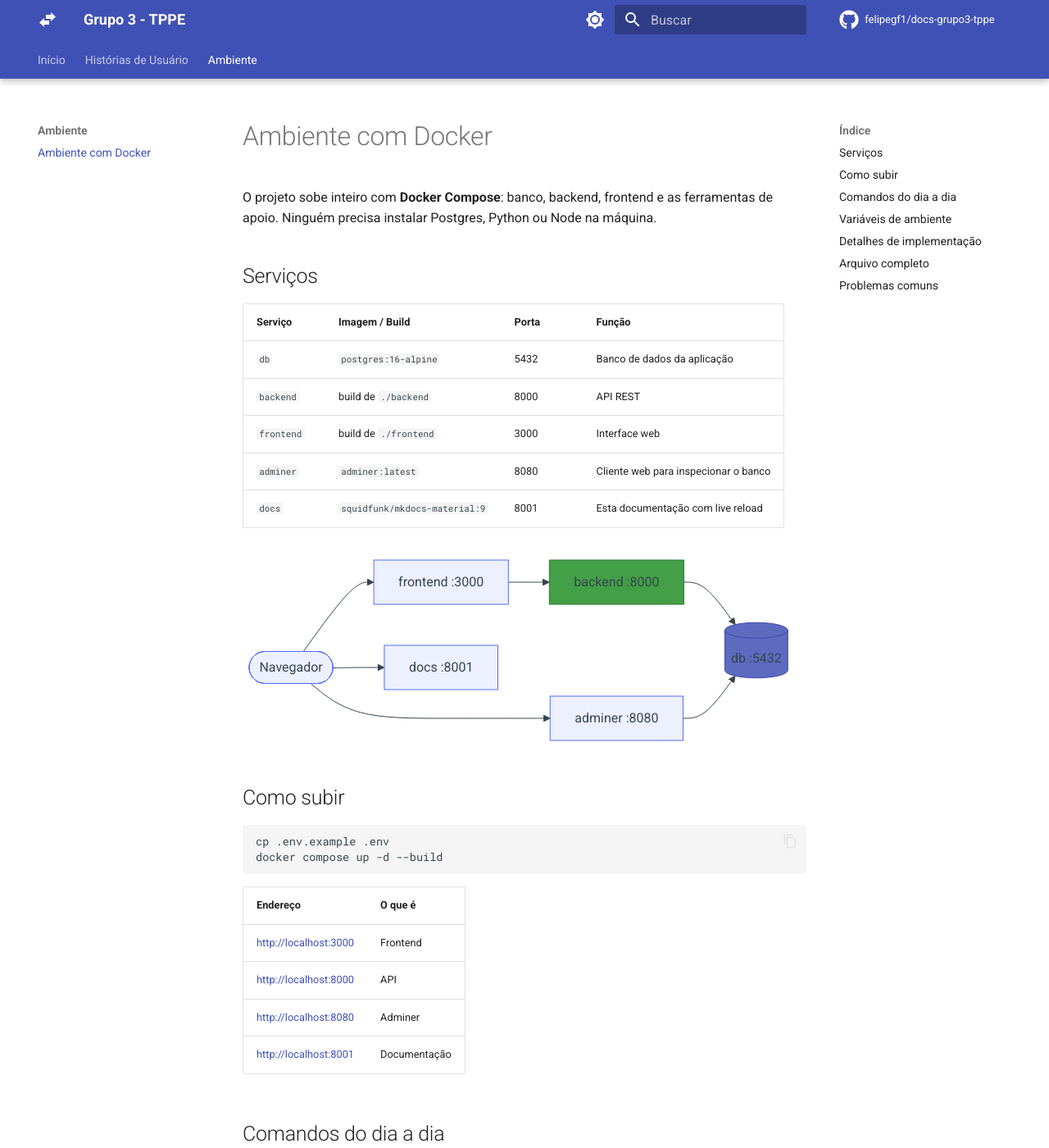
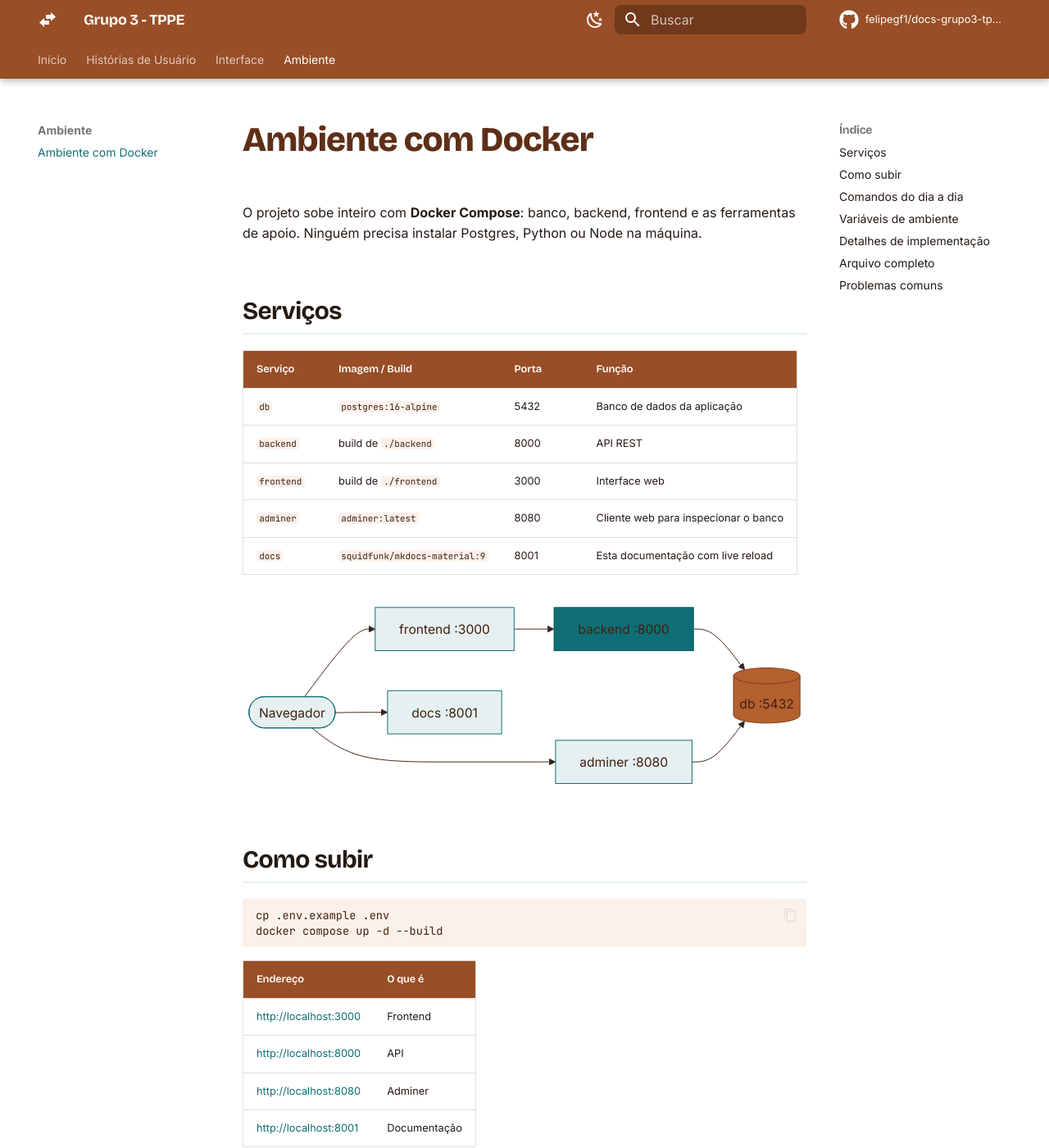
Before and after one commit to felipegf1/docs-grupo3-tppe, an MkDocs documentation site: the page built from docs/ambiente/docker.md, in a window 1280 px wide and 1400 px high. Shown: the whole window at 82% size. Built offline with MkDocs 1.6.1 and Material for MkDocs 9.7.7, drawn with Linux system fonts in a browser that asks for light colours; comment, search, counter and statistics services are not loaded; some of the changed text lies outside the part shown.

Commit message:
feat: tema laranja abobora com light e dark mode
Paleta laranja abobora dessaturado com teal complementar, Bricolage Grotesque nos titulos e Inter no texto. Adiciona a pagina de identidade visual e aplica as cores nos diagramas.

````diff
--- a/docs/ambiente/docker.md
+++ b/docs/ambiente/docker.md
@@ -21,8 +21,8 @@ flowchart LR
     BE --> DB[("db :5432")]
     AD --> DB
 
-    style DB fill:#5c6bc0,stroke:#3949ab,color:#fff
-    style BE fill:#43a047,stroke:#2e7d32,color:#fff
+    style DB fill:#b4602f,stroke:#7b3e1f,color:#fff
+    style BE fill:#0f6e75,stroke:#0d585e,color:#fff
 ```
 
 ## Como subir
--- /dev/null
+++ b/docs/stylesheets/extra.css
@@ -0,0 +1,193 @@
+/* ==========================================================================
+   Identidade visual: laranja abóbora + teal complementar
+   Tipografia: Bricolage Grotesque (títulos) + Inter (texto)
+   ========================================================================== */
+
+@import url("https://fonts.googleapis.com/css2?family=Bricolage+Grotesque:opsz,wght@12..96,500;12..96,600;12..96,700;12..96,800&display=swap");
+
+:root {
+  /* Laranja abóbora, versão dessaturada */
+  --pumpkin-50:  #fbf1ea;
+  --pumpkin-100: #f5dfcf;
+  --pumpkin-200: #e9be9e;
+  --pumpkin-300: #db9c70;
+  --pumpkin-400: #c97b49;
+  --pumpkin-500: #b4602f;
+  --pumpkin-600: #984e26;
+  --pumpkin-700: #7b3e1f;
+  --pumpkin-800: #5e2f18;
+  --pumpkin-900: #3f2011;
+
+  /* Teal: complementar do laranja, usado para links e destaques */
+  --teal-200: #a8e6ea;
+  --teal-300: #6fd0d6;
+  --teal-400: #35aeb6;
+  --teal-500: #0f8a92;
+  --teal-600: #0f6e75;
+  --teal-700: #0d585e;
+
+  --md-text-font: "Inter", -apple-system, BlinkMacSystemFont, "Segoe UI", sans-serif;
+  --md-code-font: "JetBrains Mono", ui-monospace, SFMono-Regular, Menlo, monospace;
+  --heading-font: "Bricolage Grotesque", "Inter", sans-serif;
+}
+
+/* -------------------------------------------------------------------------
+   Modo claro
+   ------------------------------------------------------------------------- */
+[data-md-color-scheme="default"] {
+  --md-primary-fg-color:        var(--pumpkin-600);
+  --md-primary-fg-color--light: var(--pumpkin-400);
+  --md-primary-fg-color--dark:  var(--pumpkin-800);
+  --md-primary-bg-color:        #ffffff;
+  --md-primary-bg-color--light: rgba(255, 255, 255, 0.7);
+
+  --md-accent-fg-color:             var(--teal-600);
+  --md-accent-fg-color--transparent: rgba(15, 110, 117, 0.1);
+  --md-accent-bg-color:             #ffffff;
+
+  --md-default-bg-color: #ffffff;
+  --md-default-fg-color: #241a14;
+  --md-typeset-color:    #241a14;
+  --md-typeset-a-color:  var(--teal-600);
+
+  --md-code-bg-color: var(--pumpkin-50);
+  --md-code-fg-color: var(--pumpkin-900);
+
+  --md-footer-bg-color:      var(--pumpkin-900);
+  --md-footer-bg-color--dark: #2c1608;
+}
+
+/* -------------------------------------------------------------------------
+   Modo escuro
+   ------------------------------------------------------------------------- */
+[data-md-color-scheme="slate"] {
+  --md-primary-fg-color:        var(--pumpkin-700);
+  --md-primary-fg-color--light: var(--pumpkin-500);
+  --md-primary-fg-color--dark:  var(--pumpkin-900);
+  --md-primary-bg-color:        #ffffff;
+  --md-primary-bg-color--light: rgba(255, 255, 255, 0.7);
+
+  --md-accent-fg-color:              var(--teal-300);
+  --md-accent-fg-color--transparent: rgba(111, 208, 214, 0.12);
+  --md-accent-bg-color:              #17130f;
+
+  /* Fundo escuro quente, para não brigar com o laranja */
+  --md-default-bg-color:       #17130f;
+  --md-default-bg-color--light: #1f1a15;
+  --md-default-fg-color:       #ede4dc;
+  --md-typeset-color:          #ede4dc;
+  --md-typeset-a-color:        var(--teal-300);
+
+  --md-code-bg-color: #221c16;
+  --md-code-fg-color: var(--pumpkin-200);
+
+  --md-footer-bg-color:       #100d0a;
+  --md-footer-bg-color--dark: #0b0907;
+}
+
+[data-md-color-scheme="slate"] .md-header,
+[data-md-color-scheme="slate"] .md-tabs {
+  background-color: var(--pumpkin-800);
+}
+
+/* -------------------------------------------------------------------------
+   Tipografia
+   ------------------------------------------------------------------------- */
+.md-typeset h1,
+.md-typeset h2,
+.md-typeset h3,
+.md-typeset h4,
+.md-typeset h5,
+.md-typeset h6,
+.md-header__title,
+.md-nav__title {
+  font-family: var(--heading-font);
+  font-weight: 700;
+  letter-spacing: -0.02em;
+}
+
+.md-typeset h1 {
+  font-weight: 800;
+  font-size: 2.1rem;
+  line-height: 1.15;
+  color: var(--md-default-fg-color);
+}
+
+[data-md-color-scheme="default"] .md-typeset h1 { color: var(--pumpkin-800); }
+[data-md-color-scheme="slate"]   .md-typeset h1 { color: var(--pumpkin-200); }
+
+.md-typeset h2 {
+  font-size: 1.5rem;
+  margin-top: 2em;
+  padding-bottom: 0.2em;
+  border-bottom: 2px solid var(--md-accent-fg-color--transparent);
+}
+
+/* -------------------------------------------------------------------------
+   Componentes
+   ------------------------------------------------------------------------- */
+
+/* Cartões da home */
+.md-typeset .grid.cards > ul > li {
+  border: 1px solid var(--md-accent-fg-color--transparent);
+  border-radius: 0.5rem;
+  transition: border-color 150ms, box-shadow 150ms, transform 150ms;
+}
+
+.md-typeset .grid.cards > ul > li:hover {
+  border-color: var(--md-accent-fg-color);
+  box-shadow: 0 0.2rem 0.6rem rgba(0, 0, 0, 0.12);
+  transform: translateY(-2px);
+}
+
+/* Tabelas das histórias */
+.md-typeset table:not([class]) th {
+  background-color: var(--md-primary-fg-color);
+  color: #ffffff;
+  font-family: var(--heading-font);
+  font-weight: 600;
+  letter-spacing: -0.01em;
+}
+
+/* Prioridade em destaque nas tabelas */
+.md-typeset table:not([class]) td:last-child {
+  white-space: nowrap;
+}
+
+/* Critérios de aceite: checkboxes na cor de destaque */
+.md-typeset .task-list-control .task-list-indicator::before {
+  background-color: var(--md-accent-fg-color);
+}
+
+/* Citação de código inline com o tom abóbora */
+.md-typeset code {
+  border-radius: 0.2rem;
+}
+
+/* Barra de busca */
+.md-search__form {
+  border-radius: 0.4rem;
+}
+
+/* Amostras de cor usadas na página de identidade visual */
+.paleta {
+  display: grid;
+  grid-template-columns: repeat(auto-fit, minmax(7.5rem, 1fr));
+  gap: 0.5rem;
+  margin: 1rem 0;
+}
+
+.paleta .amostra {
+  border-radius: 0.4rem;
+  padding: 0.75rem 0.6rem;
+  font-size: 0.68rem;
+  line-height: 1.4;
+  font-family: var(--md-code-font);
+  border: 1px solid rgba(0, 0, 0, 0.08);
+}
+
+.paleta .amostra strong {
+  display: block;
+  font-family: var(--heading-font);
+  font-size: 0.78rem;
+}
--- a/mkdocs.yml
+++ b/mkdocs.yml
@@ -14,20 +14,25 @@ theme:
     admonition:
       note: octicons/tag-16
       tip: octicons/light-bulb-16
+  font:
+    text: Inter
+    code: JetBrains Mono
   palette:
     # Modo Claro
-    - scheme: default
-      primary: indigo
-      accent: indigo
+    - media: "(prefers-color-scheme: light)"
+      scheme: default
+      primary: custom
+      accent: custom
       toggle:
-        icon: material/brightness-7
+        icon: material/weather-night
         name: Alternar para modo escuro
     # Modo Escuro
-    - scheme: slate
-      primary: indigo
-      accent: indigo
+    - media: "(prefers-color-scheme: dark)"
+      scheme: slate
+      primary: custom
+      accent: custom
       toggle:
-        icon: material/brightness-4
+        icon: material/weather-sunny
         name: Alternar para modo claro
   features:
     - navigation.tabs
@@ -72,6 +77,9 @@ markdown_extensions:
   - toc:
       permalink: true
 
+extra_css:
+  - stylesheets/extra.css
+
 nav:
   - Início: index.md
   - Histórias de Usuário:
@@ -83,23 +91,28 @@ nav:
       - Comprador:
           - Criar anúncio de "procura-se": historias-de-usuario/criar-anuncio-procura-se.md
           - Gerenciar meus anúncios: historias-de-usuario/gerenciar-meus-anuncios.md
-          - Receber recomendações: historias-de-usuario/receber-recomendacoes.md
       - Vendedor:
           - Ofertar produto em anúncio: historias-de-usuario/ofertar-produto-em-anuncio.md
           - Buscar e filtrar anúncios: historias-de-usuario/buscar-e-filtrar-anuncios.md
-          - Receber sugestões de anúncios compatíveis: historias-de-usuario/receber-sugestoes-de-anuncios.md
           - Cadastrar produtos na minha loja: historias-de-usuario/cadastrar-produtos-na-loja.md
           - Divulgar minha loja: historias-de-usuario/divulgar-minha-loja.md
+      - Descoberta e recomendação:
+          - Receber recomendações: historias-de-usuario/receber-recomendacoes.md
+          - Receber sugestões de anúncios compatíveis: historias-de-usuario/receber-sugestoes-de-anuncios.md
+          - Recomendações por interesses em comum: historias-de-usuario/recomendacoes-por-interesses-em-comum.md
       - Negociação:
+          - Palpitar preço no anúncio: historias-de-usuario/palpitar-preco-no-anuncio.md
           - Comparar ofertas recebidas: historias-de-usuario/comparar-ofertas-recebidas.md
           - Ofertar um novo valor em um anúncio: historias-de-usuario/ofertar-novo-valor.md
           - Responder a uma contraproposta: historias-de-usuario/responder-contraproposta.md
           - Negociar por chat: historias-de-usuario/negociar-por-chat.md
           - Aceitar ou recusar uma oferta: historias-de-usuario/aceitar-ou-recusar-oferta.md
           - Concluir a venda: historias-de-usuario/concluir-venda.md
-      - Confiança e monetização:
+      - Confiança e histórico:
           - Receber notificações: historias-de-usuario/receber-notificacoes.md
           - Avaliar a contraparte: historias-de-usuario/avaliar-contraparte.md
-          - Assinar um plano de destaque: historias-de-usuario/assinar-plano-destaque.md
+          - Consultar meu histórico de negociações: historias-de-usuario/historico-de-negociacoes.md
+  - Interface:
+      - Identidade visual: interface/identidade-visual.md
   - Ambiente:
       - Ambiente com Docker: ambiente/docker.md
````
Also changed, not shown: README.md (+2 -1 lines), docs/historias-de-usuario/receber-recomendacoes.md (+1 -1 lines), docs/index.md (+10 -4 lines), docs/interface/identidade-visual.md (added, +135 -0 lines).
